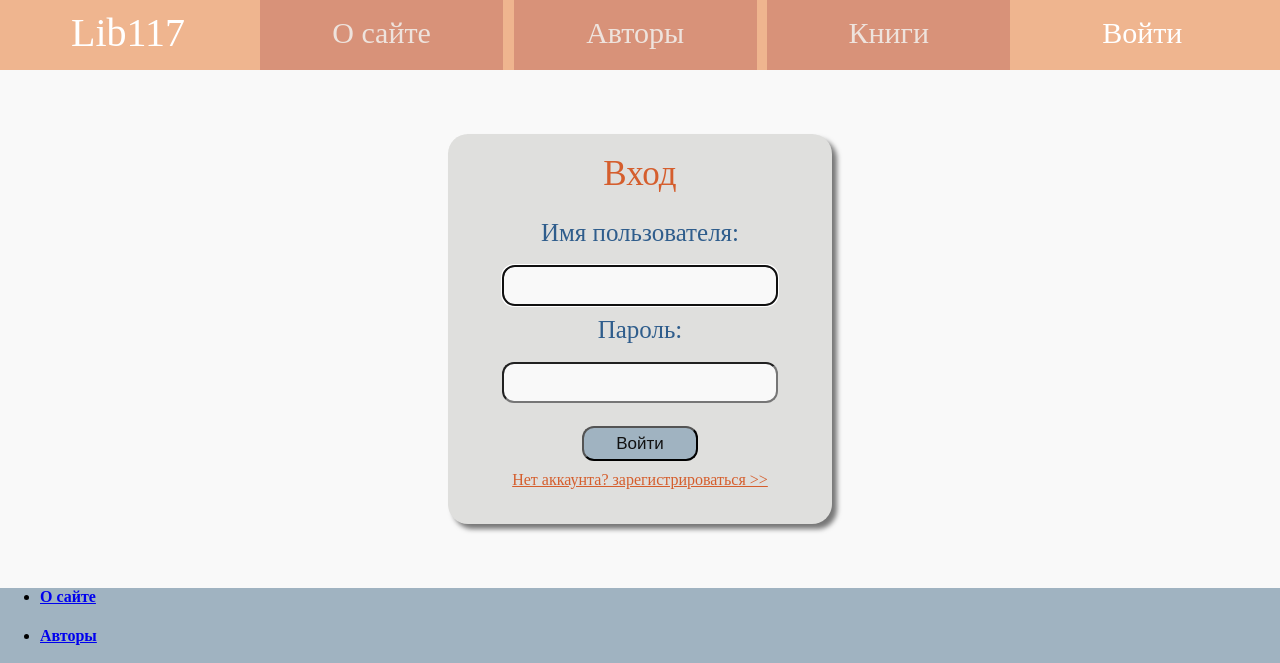
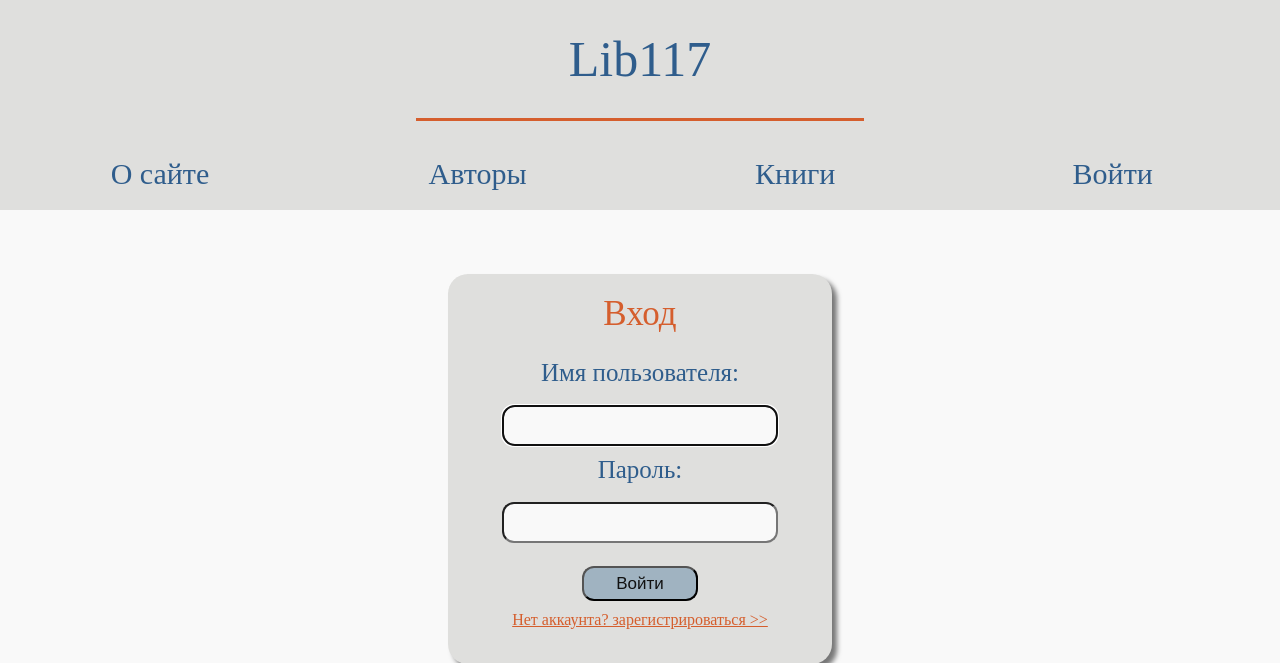
Before and after one commit to MustafinMP/LibrarySiteProject, a Django app: page /login/ in a window 1280 px wide. Shown: the top 663 px of the page. Run offline with Django 3.2, Linux system fonts and the light colour scheme.

Commit message:
New header design

```diff
--- a/LibrarySite/library/static/css/basic_style.css
+++ b/LibrarySite/library/static/css/basic_style.css
@@ -1,40 +1,40 @@
 .header {
   display: block;
   width: 100%;
-  height: 70px;
-  padding-top: -100px;
+  height: 210px;
   margin: 0;
-  background: #efb58f;
+  background: #dfdfdd;
+}
+
+.header-label {
+  display: block;
+  width: 35%;
+  margin-left: 32.5%;
+  padding-top: 30px;
+  padding-bottom: 30px;
+  text-align: center;
+  font-family: Rockwell, Goudy Old Style, Gabriola, Century Gothic;
+  font-size: 50px;
+  border-bottom: 3px solid #d55e2d;
+  color: #2f5d8c;
 }
 
 header .header-block {
   display: inline-block;
-  width: 19%;
-  height: 100%;
+  width: 24%;
+  height: 70px;
   font-family: Century Gothic sans-serif;
   text-align: center;
   line-height: 65px;
+  margin-top: 20px;
   margin-left: 0.5%;
   vertical-align: top;
-}
-
-.header-lable {
-  display: block;
-  font-family: Rockwell, Goudy Old Style, Gabriola, Century Gothic;
-  font-size: 40px;
-  color: #ffffff;
 }
 
 header a {
   font-size: 30px;
   text-decoration: none;
-  background: #d89279;
-  color: #eee3dd;
-}
-
-.login {
-  background: #efb58f;
-  color: #ffffff;
+  color: #2f5d8c;
 }
 
 body {
--- a/LibrarySite/library/static/css/register.css
+++ b/LibrarySite/library/static/css/register.css
@@ -1,7 +1,7 @@
 .form-block {
   display: block;
   width: 30%;
-  height: 550px;
+  height: 555px;
   background: #dfdfdd;
   border-radius: 20px;
   box-shadow: 5px 5px 5px 0px #777777;
--- a/LibrarySite/templates/basic_template.html
+++ b/LibrarySite/templates/basic_template.html
@@ -10,14 +10,14 @@
 </head>
 <body>
 <header class="header">
-    <div class="header-block"><div class="header-lable">Lib117</div></div>
+    <div class="header-label">Lib117</div>
     <a href="/about" class="header-block">О сайте</a>
     <a href="/autors" class="header-block">Авторы</a>
     <a href="/books" class="header-block">Книги</a>
     {% if user.is_authenticated %}
-            <a href="/profile/{{ user.id }}" class="login header-block">Профиль</a>
+    <a href="/profile/{{ user.id }}" class="header-block">Профиль</a>
     {% else %}
-            <a href="/login" class="login header-block">Войти</a>
+    <a href="/login" class="header-block">Войти</a>
     {% endif %}
 </header>
 <main>
```
Lines whose indentation alone changed are shown as unchanged.
